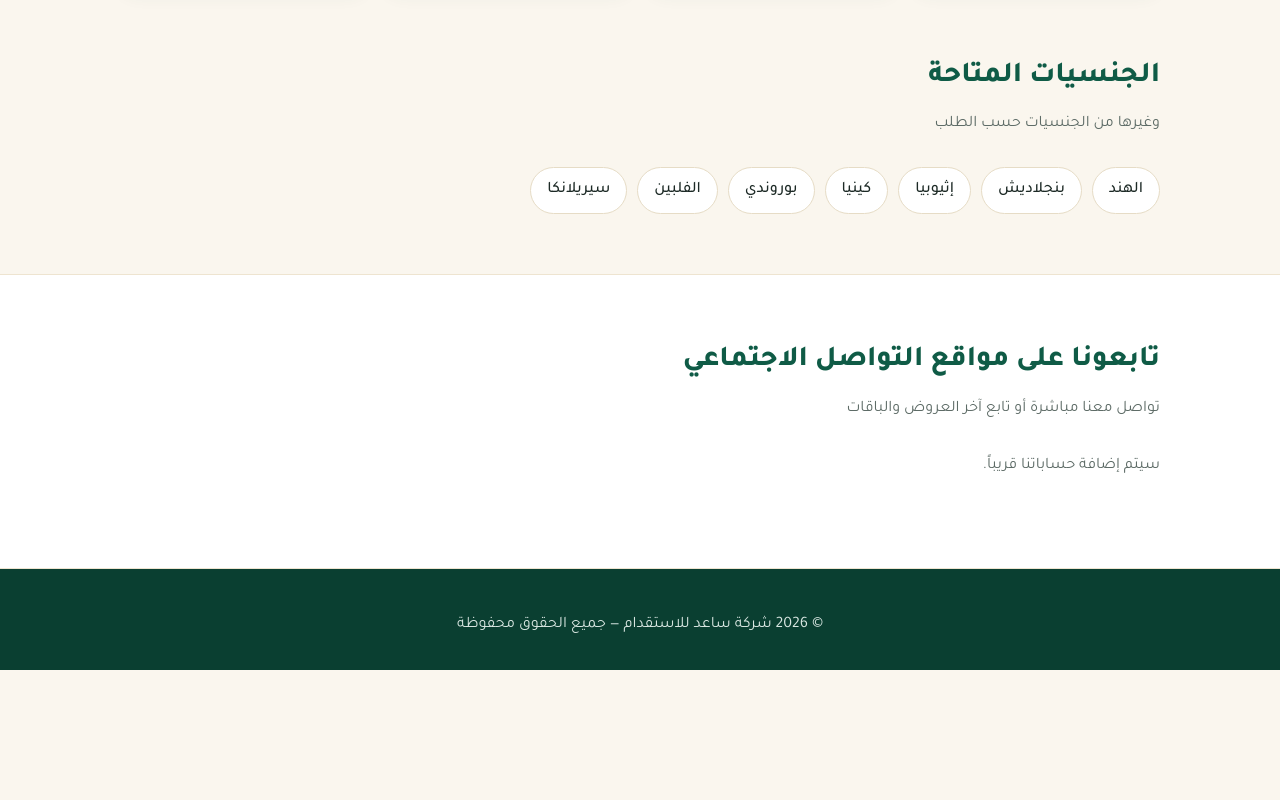
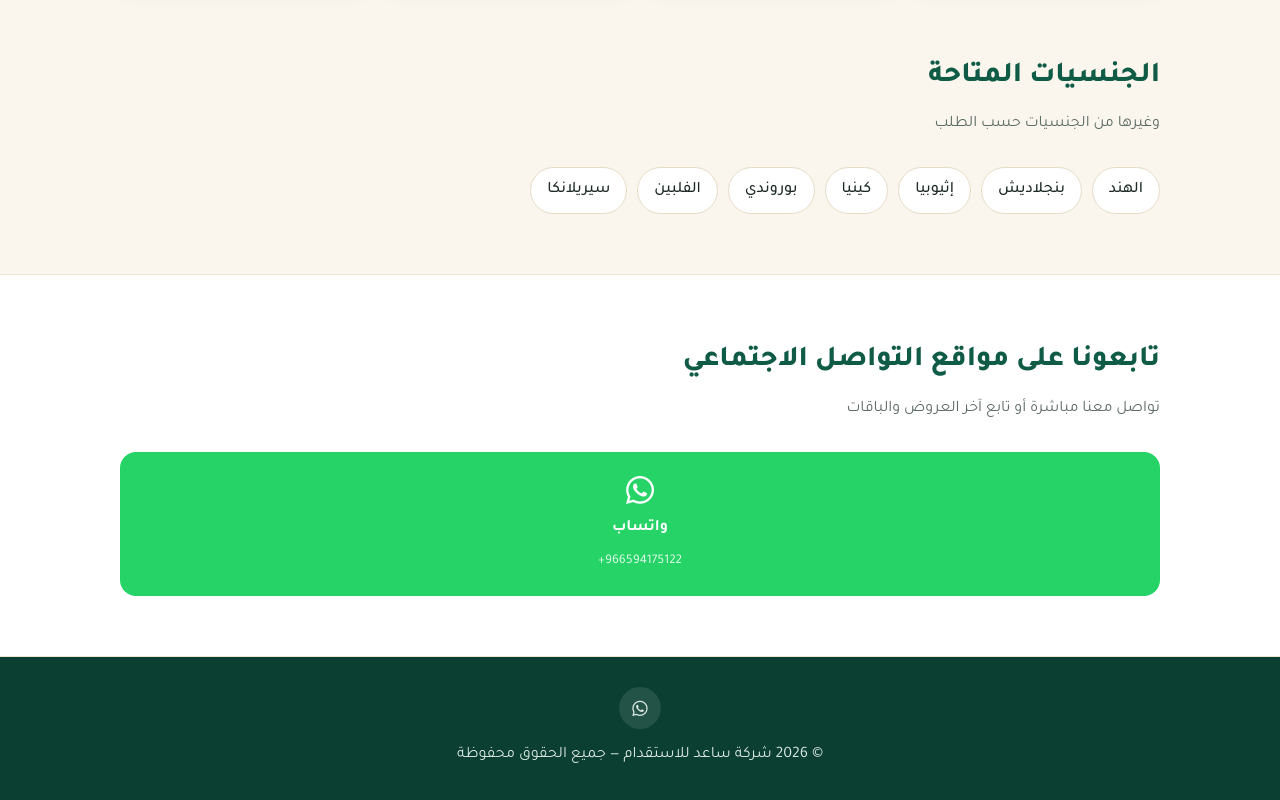
Before and after one commit to eabdalmajid515/-, a plain HTML site: page Netlify/public/index.html in a window 1280 px wide. Shown: the part 841-1641 px from the top of the page. Before the commit the page ends 1511 px from the top, so only its background shows below. Drawn offline with Linux system fonts and the light colour scheme.

Commit message:
ربط مواقع التواصل الاجتماعي - Session 1 (6afb517b4ee26e71040395b1)

```diff
--- a/Netlify/public/index.html
+++ b/Netlify/public/index.html
@@ -141,7 +141,7 @@
        - البقية: اسم المستخدم فقط بدون @
        ========================================================= */
     const SOCIAL = {
-      whatsapp:  "",   // مثال: "966500000000"
+      whatsapp:  "966594175122",   // 0594175122
       snapchat:  "",   // مثال: "saed_recruit"
       tiktok:    "",   // مثال: "saed_recruit"
       instagram: "",   // مثال: "saed_recruit"
```
